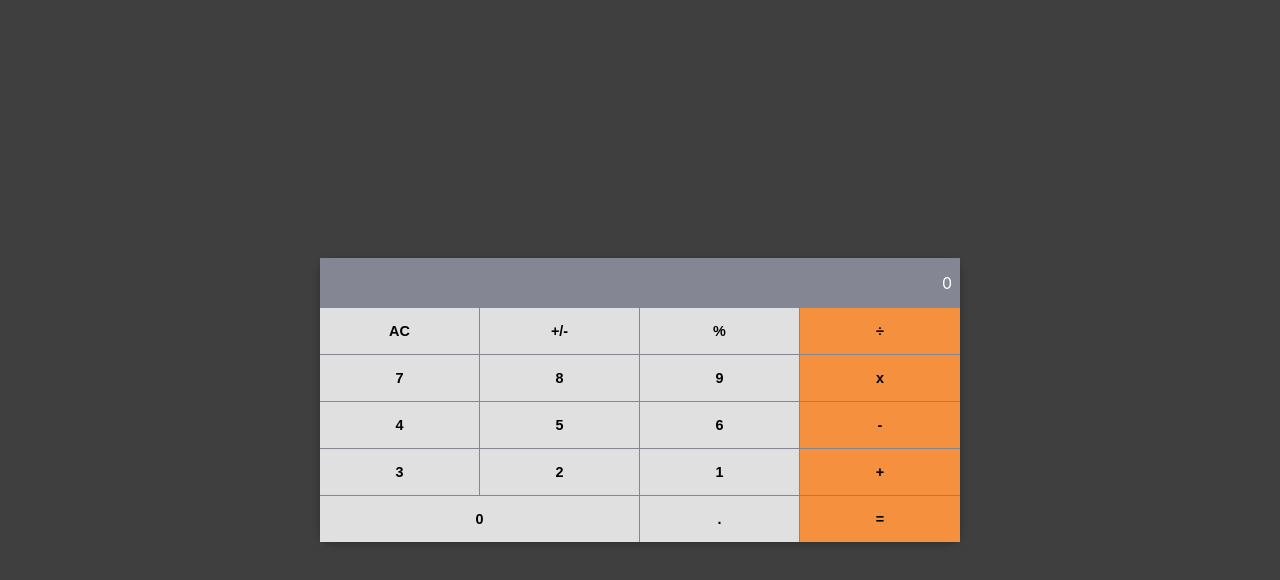
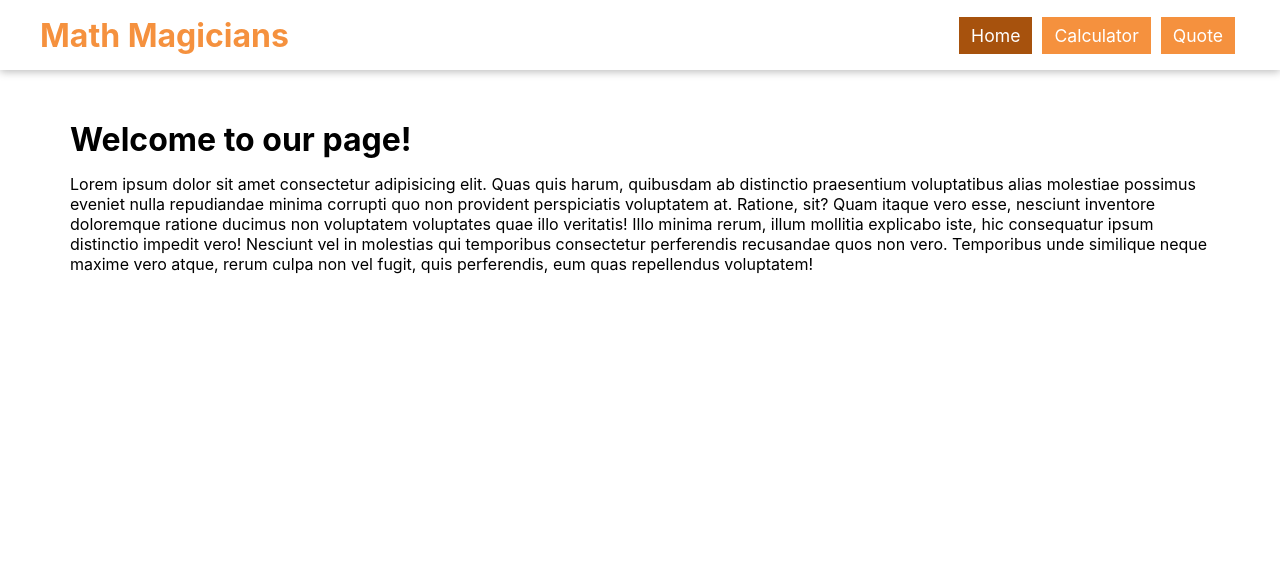
Before and after one commit to raihan2bd/math-magicians, a React (Create React App) app: page / in a window 1280 px wide. Shown: the top 580 px of the page. Built offline with nearby package versions, Linux system fonts and the light colour scheme.

Commit message:
Initialize the route and make nessecry changes in App.js and index.js

```diff
--- a/src/App.css
+++ /dev/null
@@ -1,20 +0,0 @@
-* {
-  box-sizing: border-box;
-  padding: 0;
-  margin: 0;
-}
-
-.App {
-  text-align: center;
-}
-
-.App-header {
-  background-color: #3f3f3f;
-  min-height: 100vh;
-  display: flex;
-  flex-direction: column;
-  align-items: center;
-  justify-content: center;
-  font-size: calc(10px + 2vmin);
-  color: white;
-}
--- a/src/App.js
+++ b/src/App.js
@@ -1,7 +1,10 @@
 import React from 'react';
+import { Route, Routes } from 'react-router-dom';
 
-import Calculator from './components/Calculator';
-import './App.css';
+import Layout from './components/UI/Layout';
+import HomePage from './pages/HomePage';
+import QuotePage from './pages/QuotePage';
+import CalculatorPage from './pages/CalculatorPage';
 
 class App extends React.Component {
   constructor(props) {
@@ -11,11 +14,13 @@ class App extends React.Component {
 
   render() {
     return (
-      <div className="App">
-        <header className="App-header">
-          <Calculator />
-        </header>
-      </div>
+      <Layout>
+        <Routes>
+          <Route path="/" element={<HomePage />} />
+          <Route path="/calculator" element={<CalculatorPage />} />
+          <Route path="/quote" element={<QuotePage />} />
+        </Routes>
+      </Layout>
     );
   }
 }
--- a/src/index.css
+++ b/src/index.css
@@ -1,4 +1,10 @@
-body {
+* {
+  box-sizing: border-box;
+  padding: 0;
+  margin: 0;
+}
+
+body, html {
   margin: 0;
   font-family:
     -apple-system,
@@ -14,6 +20,8 @@ body {
     sans-serif;
   -webkit-font-smoothing: antialiased;
   -moz-osx-font-smoothing: grayscale;
+  margin: 0;
+  padding: 0;
 }
 
 code {
@@ -25,3 +33,7 @@ code {
     'Courier New',
     monospace;
 }
+
+.active{
+  background: #a7520d!important;
+}
--- a/src/index.js
+++ b/src/index.js
@@ -1,11 +1,16 @@
 import React from 'react';
 import ReactDOM from 'react-dom/client';
+import { BrowserRouter } from 'react-router-dom';
+
+import App from './App';
+
 import './index.css';
-import App from './App';
 
 const root = ReactDOM.createRoot(document.getElementById('root'));
 root.render(
   <React.StrictMode>
-    <App />
+    <BrowserRouter>
+      <App />
+    </BrowserRouter>
   </React.StrictMode>,
 );
```
Also changed, not shown: src/pages/QuotePage.js (renamed from src/pages/Quote.page.js).
